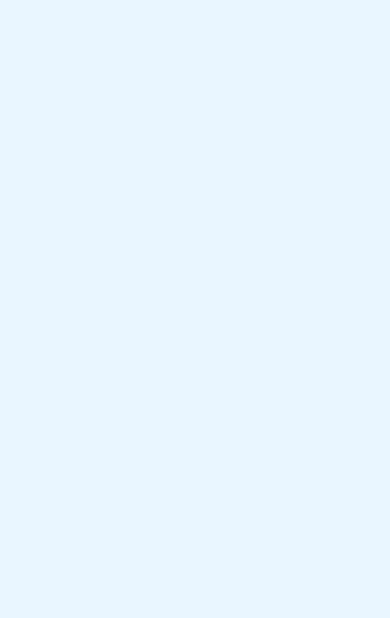
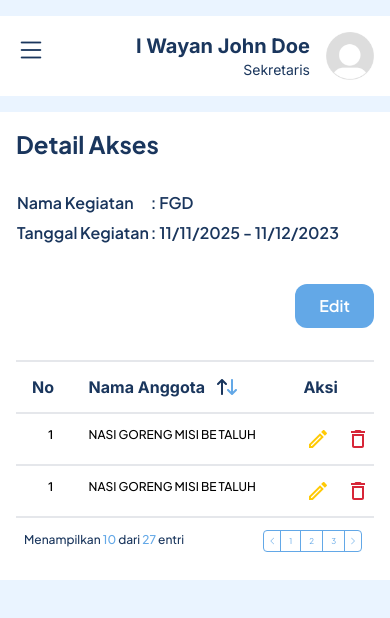
Before and after one commit to SIC-Unud/sic-persuratan-fe, a Vue app: page /admin/manajemen-akses in a window 390 px wide. Before the commit this address had no page. Shown: the top 618 px of the page. Built offline with nearby package versions, Linux system fonts and the light colour scheme.

Commit message:
style: responsive mobile ui

```diff
--- a/src/layout/DashboardLayout.vue
+++ b/src/layout/DashboardLayout.vue
@@ -25,7 +25,7 @@
 
     <div class="container font-inter col-span-12 lg:col-span-10 lg:pr-4">
 
-      <header class="w-full mt-4 flex justify-between lg:justify-end bg-white rounded-3xl p-4">
+      <header class="w-full mt-4 flex justify-between lg:justify-end bg-white lg:rounded-3xl p-4">
         <div class="lg:hidden">
           <i class="bi bi-list text-3xl text-secondary cursor-pointer" @click="toggleSidebar"></i>
         </div>
@@ -39,7 +39,7 @@
       </header>
 
       <main class="md:col-span-9">
-        <div class="container bg-white rounded-3xl p-4 mt-4">
+        <div class="container bg-white lg:rounded-3xl p-4 mt-4">
           <slot></slot>
         </div>
       </main>
--- a/src/layout/DetailAkses.vue
+++ b/src/layout/DetailAkses.vue
@@ -2,11 +2,11 @@
     <!-- Tombol Tambah data -->
     <div class="flex justify-between">
         <h1 class="font-jakarta-sans font-bold text-2xl text-secondary">Detail Akses</h1>
-        <button class="flex py-2 px-6 bg-primary rounded-xl gap-2 text-white">Edit</button>
+        <button class="md:flex md:py-2 px-6 md:bg-primary md:rounded-xl md:gap-2 md:text-white hidden">Edit</button>
     </div>
 
     <!-- kegiatan -->
-     <div class="mt-7 mb-8 text-secondary font-jakarta-sans font-semibold text-<20px>/[28px]">
+    <div class="mt-7 mb-8 text-secondary font-jakarta-sans font-semibold text-base/[28px]">
         <tr>
             <td>Nama Kegiatan</td>
             <td>: FGD</td>
@@ -14,12 +14,16 @@
 
         <tr>
             <td>Tanggal Kegiatan</td>
-            <td class="text-<16px>/[28px]">: 11/11/2025 - 11/12/2023</td>
+            <td>: 11/11/2025 - 11/12/2023</td>
         </tr>
+
+        <div class="flex justify-end mt-9">
+            <button class="py-2 px-6 bg-primary rounded-xl gap-2 text-white lg:hidden">Edit</button>
+        </div>
      </div>
 
     <!-- header -->
-    <div class="flex justify-between pt-3">
+    <div class="md:flex md:justify-between md:pt-3 hidden">
         <!-- tampilan -->
         <div class="flex gap-2">
             <p>Tampilkan</p>
@@ -60,10 +64,10 @@
         <!-- header tabel -->
         <table class="w-full table-auto mt-5">
             <!-- table head -->
-            <thead class="border-y-2 font-bold text-secondary w-full">
-                <tr class="grid grid-cols-12 py-3">
+            <thead class="border-t-2 font-bold text-secondary w-full">
+                <tr class="grid md:grid-cols-12 grid-cols-5 py-3">
                     <td class="text-left justify-self-start pl-4">No</td>
-                    <td class="flex col-span-8 items-center">
+                    <td class="flex md:col-span-8 col-span-3 items-center ">
                         <h1 class="mr-3">Nama Anggota</h1>
                         <svg width="10" height="16" viewBox="0 0 10 16" fill="none" xmlns="http://www.w3.org/2000/svg">
                             <path fill-rule="evenodd" clip-rule="evenodd" d="M3.99992 15V3.414L1.70692 5.707C1.51832 5.88916 1.26571 5.98995 1.00352 5.98767C0.741321 5.9854 0.490509 5.88023 0.3051 5.69482C0.119692 5.50941 0.0145236 5.2586 0.0122452 4.9964C0.00996676 4.7342 0.110761 4.4816 0.292919 4.293L4.29292 0.292999C4.48045 0.105528 4.73475 0.000213623 4.99992 0.000213623C5.26508 0.000213623 5.51939 0.105528 5.70692 0.292999L9.70692 4.293C9.88908 4.4816 9.98987 4.7342 9.98759 4.9964C9.98531 5.2586 9.88014 5.50941 9.69474 5.69482C9.50933 5.88023 9.25852 5.9854 8.99632 5.98767C8.73412 5.98995 8.48152 5.88916 8.29292 5.707L5.99992 3.414V15C5.99992 15.2652 5.89456 15.5196 5.70703 15.7071C5.51949 15.8946 5.26514 16 4.99992 16C4.7347 16 4.48035 15.8946 4.29281 15.7071C4.10528 15.5196 3.99992 15.2652 3.99992 15Z" fill="#1A365D"/>
@@ -72,7 +76,7 @@
                             <path fill-rule="evenodd" clip-rule="evenodd" d="M3.99992 1V12.586L1.70692 10.293C1.51832 10.1108 1.26571 10.01 1.00352 10.0123C0.741321 10.0146 0.490509 10.1198 0.3051 10.3052C0.119692 10.4906 0.0145236 10.7414 0.0122452 11.0036C0.00996676 11.2658 0.110761 11.5184 0.292919 11.707L4.29292 15.707C4.48045 15.8945 4.73475 15.9998 4.99992 15.9998C5.26508 15.9998 5.51939 15.8945 5.70692 15.707L9.70692 11.707C9.88908 11.5184 9.98987 11.2658 9.98759 11.0036C9.98531 10.7414 9.88014 10.4906 9.69474 10.3052C9.50933 10.1198 9.25852 10.0146 8.99632 10.0123C8.73412 10.01 8.48152 10.1108 8.29292 10.293L5.99992 12.586V1C5.99992 0.734784 5.89456 0.48043 5.70703 0.292893C5.51949 0.105357 5.26514 0 4.99992 0C4.7347 0 4.48035 0.105357 4.29281 0.292893C4.10528 0.48043 3.99992 0.734784 3.99992 1Z" fill="#63A8E7"/>
                         </svg>
                     </td>
-                    <td class="col-span-3 justify-self-center">Aksi</td>
+                    <td class="md:col-span-3 md:justify-self-center">Aksi</td>
                 </tr>
             </thead>
 
@@ -80,17 +84,17 @@
             <tbody>
 
                 <!-- satu baris -->
-                <tr class="grid grid-cols-12 py-3 border-b-2 items-center">
-                    <td class="text-left justify-self-start pl-8 font-inter text-xs font-medium">1</td>
-                    <td class="flex col-span-8 justify-self-start text-xs font-medium font-jakarta-sans">I Wayan Deasa Putra</td>
-                    <td class="col-span-3 justify-self-center flex justify-center gap-4 pl-8">
+                <tr class="grid border-t-2 md:grid-cols-12 grid-cols-5 py-3">
+                    <td class="text-left justify-self-start pl-8 font-inter text-xs md:text-base font-medium">1</td>
+                    <td class="flex md:col-span-8 col-span-3 justify-self-start text-xs md:text-base font-medium font-jakarta-sans">NASI GORENG MISI BE TALUH</td>
+                    <td class="md:col-span-3 justify-self-center flex justify-center gap-4 md:pl-8">
                             <button>
-                                <svg width="30" height="30" viewBox="0 0 36 36" fill="none" xmlns="http://www.w3.org/2000/svg">
+                                <svg class="w-full lg:h-[30px] h-6" viewBox="0 0 36 36" fill="none" xmlns="http://www.w3.org/2000/svg">
                                     <path d="M21.088 13.53L22.468 14.91L8.87805 28.5H7.49805V27.12L21.088 13.53ZM26.488 4.5C26.113 4.5 25.723 4.65 25.438 4.935L22.693 7.68L28.318 13.305L31.063 10.56C31.648 9.975 31.648 9.03 31.063 8.445L27.553 4.935C27.253 4.635 26.878 4.5 26.488 4.5ZM21.088 9.285L4.49805 25.875V31.5H10.123L26.713 14.91L21.088 9.285Z" fill="#FFCA05"/>
                                 </svg>
                             </button>
                             <button>
-                                <svg width="30" height="30" viewBox="0 0 36 36" fill="none" xmlns="http://www.w3.org/2000/svg">
+                                <svg class="w-full lg:h-[30px] h-6" viewBox="0 0 36 36" fill="none" xmlns="http://www.w3.org/2000/svg">
                                     <path d="M24 13.5V28.5H12V13.5H24ZM21.75 4.5H14.25L12.75 6H7.5V9H28.5V6H23.25L21.75 4.5ZM27 10.5H9V28.5C9 30.15 10.35 31.5 12 31.5H24C25.65 31.5 27 30.15 27 28.5V10.5Z" fill="#D72638"/>
                                 </svg>
                             </button>
@@ -98,57 +102,59 @@
                 </tr>
 
                 <!-- satu baris -->
-                <tr class="grid grid-cols-12 py-3 border-b-2 items-center">
-                    <td class="text-left justify-self-start pl-8 font-inter text-xs font-medium">1</td>
-                    <td class="flex col-span-8 justify-self-start text-xs font-medium font-jakarta-sans">I Wayan Deasa Putra</td>
-                    <td class="col-span-3 justify-self-center flex justify-center gap-4 pl-8">
+                <tr class="grid border-t-2 md:grid-cols-12 grid-cols-5 py-3">
+                    <td class="text-left justify-self-start pl-8 font-inter text-xs md:text-base font-medium">1</td>
+                    <td class="flex md:col-span-8 col-span-3 justify-self-start text-xs md:text-base font-medium font-jakarta-sans">NASI GORENG MISI BE TALUH</td>
+                    <td class="md:col-span-3 justify-self-center flex justify-center gap-4 md:pl-8">
                             <button>
-                                <svg width="30" height="30" viewBox="0 0 36 36" fill="none" xmlns="http://www.w3.org/2000/svg">
+                                <svg class="w-full lg:h-[30px] h-6" viewBox="0 0 36 36" fill="none" xmlns="http://www.w3.org/2000/svg">
                                     <path d="M21.088 13.53L22.468 14.91L8.87805 28.5H7.49805V27.12L21.088 13.53ZM26.488 4.5C26.113 4.5 25.723 4.65 25.438 4.935L22.693 7.68L28.318 13.305L31.063 10.56C31.648 9.975 31.648 9.03 31.063 8.445L27.553 4.935C27.253 4.635 26.878 4.5 26.488 4.5ZM21.088 9.285L4.49805 25.875V31.5H10.123L26.713 14.91L21.088 9.285Z" fill="#FFCA05"/>
                                 </svg>
                             </button>
                             <button>
-                                <svg width="30" height="30" viewBox="0 0 36 36" fill="none" xmlns="http://www.w3.org/2000/svg">
+                                <svg class="w-full lg:h-[30px] h-6" viewBox="0 0 36 36" fill="none" xmlns="http://www.w3.org/2000/svg">
                                     <path d="M24 13.5V28.5H12V13.5H24ZM21.75 4.5H14.25L12.75 6H7.5V9H28.5V6H23.25L21.75 4.5ZM27 10.5H9V28.5C9 30.15 10.35 31.5 12 31.5H24C25.65 31.5 27 30.15 27 28.5V10.5Z" fill="#D72638"/>
                                 </svg>
                             </button>
                     </td>
                 </tr>
+
+
             </tbody>
         </table>
     </div>
 
     <!-- opsi bawah -->
-    <div class="flex justify-between mt-6">
+    <div class="flex justify-between border-t-2">
         <!-- menampilkan -->
-        <div>
-            <h1 class="font-jakarta-sans font-medium text-<20px>/[28px] text-secondary">Menampilkan <span class="text-primary font-jakarta-sans">10</span> dari <span class="text-primary font-jakarta-sans">27</span> entri</h1>
+        <div class="md:m-4 md:mt-6 m-2">
+            <h1 class="font-jakarta-sans font-medium md:text-xl text-xs/[28px] text-secondary">Menampilkan <span class="text-primary font-jakarta-sans">10</span> dari <span class="text-primary font-jakarta-sans">27</span> entri</h1>
         </div>
 
         <!-- halaman -->
-        <div class="flex items-center space-x-0 border rounded-lg border-primary overflow-hidden text-primary">
+        <div class="flex items-center md:m-5 md:mr-3 m-3 space-x-0 border md:rounded-lg rounded-[4px] border-primary overflow-hidden text-primary">
             <!-- Tombol panah kiri -->
-            <button class="px-3 py-2 border-r border-primary">
+            <button class="md:p-2 p-1 border-r md:text-base text-[8px] border-primary h-full">
                 <i class="bi-chevron-left"></i>
             </button>
 
             <!-- Page 1 (aktif) -->
-            <button class="px-4 py-2 border-r border-primary font-jakarta-sans focus:bg-primary focus:text-white">
+            <button class="md:px-3 md:py-2 px-2 py-1 border-r border-primary font-jakarta-sans md:text-base text-[8px] h-full focus:bg-primary focus:text-white">
                 1
             </button>
 
             <!-- Page 2 -->
-            <button class="px-4 py-2 border-r border-primary font-jakarta-sans  focus:bg-primary focus:text-white">
+            <button class="md:px-3 md:py-2 px-2 py-1 border-r border-primary font-jakarta-sans md:text-base text-[8px] h-full focus:bg-primary focus:text-white">
                 2
             </button>
 
             <!-- Page 3 -->
-            <button class="px-4 py-2 border-r border-primary font-jakarta-sans  focus:bg-primary focus:text-white">
+            <button class="md:px-3 md:py-2 px-2 py-1 border-r border-primary font-jakarta-sans md:text-base text-[8px] h-full focus:bg-primary focus:text-white">
                 3
             </button>
 
             <!-- Tombol panah kanan -->
-            <button class="px-3 py-2">
+            <button class="md:p-2 p-1 md:text-base text-[8px]">
                 <i class="bi bi-chevron-right"></i>
             </button>
         </div>
--- a/src/layout/ManagementAkses.vue
+++ b/src/layout/ManagementAkses.vue
@@ -1,11 +1,11 @@
-<template>
+<template id="manajemen-akses">
     <!-- Tombol Tambah data -->
     <div>
-        <button class="flex justify-self-end py-2 px-6 bg-primary rounded-xl gap-2 text-white" @click="TambahData">Tambah Data</button>
+        <RouterLink to="/tambah-data" class="flex justify-self-end py-2 px-6 bg-primary rounded-xl gap-2 text-white">Tambah Data</RouterLink>
     </div>
 
     <!-- header -->
-    <div class="flex justify-between pt-3">
+    <div class="md:flex md:justify-between md:pt-3 hidden">
         <!-- tampilan -->
         <div class="flex gap-2">
             <label>Tampilkan</label>
@@ -43,12 +43,12 @@
 
     <div>
         <!-- header tabel -->
-        <table class="w-full table-auto mt-5">
+        <table class="w-full md:table-auto md:mt-5 mt-16">
             <!-- table head -->
-            <thead class="border-y-2 font-bold text-secondary w-full">
-                <tr class="grid grid-cols-12 py-3">
+            <thead class="border-t-2 font-bold text-secondary w-full">
+                <tr class="grid md:grid-cols-12 grid-cols-5 py-3">
                     <td class="text-left justify-self-start pl-4">No</td>
-                    <td class="flex col-span-8 items-center">
+                    <td class="flex md:col-span-8 col-span-3 items-center ">
                         <h1 class="mr-3">Nama Kegiatan</h1>
                         <svg width="10" height="16" viewBox="0 0 10 16" fill="none" xmlns="http://www.w3.org/2000/svg">
                             <path fill-rule="evenodd" clip-rule="evenodd" d="M3.99992 15V3.414L1.70692 5.707C1.51832 5.88916 1.26571 5.98995 1.00352 5.98767C0.741321 5.9854 0.490509 5.88023 0.3051 5.69482C0.119692 5.50941 0.0145236 5.2586 0.0122452 4.9964C0.00996676 4.7342 0.110761 4.4816 0.292919 4.293L4.29292 0.292999C4.48045 0.105528 4.73475 0.000213623 4.99992 0.000213623C5.26508 0.000213623 5.51939 0.105528 5.70692 0.292999L9.70692 4.293C9.88908 4.4816 9.98987 4.7342 9.98759 4.9964C9.98531 5.2586 9.88014 5.50941 9.69474 5.69482C9.50933 5.88023 9.25852 5.9854 8.99632 5.98767C8.73412 5.98995 8.48152 5.88916 8.29292 5.707L5.99992 3.414V15C5.99992 15.2652 5.89456 15.5196 5.70703 15.7071C5.51949 15.8946 5.26514 16 4.99992 16C4.7347 16 4.48035 15.8946 4.29281 15.7071C4.10528 15.5196 3.99992 15.2652 3.99992 15Z" fill="#1A365D"/>
@@ -57,7 +57,7 @@
                             <path fill-rule="evenodd" clip-rule="evenodd" d="M3.99992 1V12.586L1.70692 10.293C1.51832 10.1108 1.26571 10.01 1.00352 10.0123C0.741321 10.0146 0.490509 10.1198 0.3051 10.3052C0.119692 10.4906 0.0145236 10.7414 0.0122452 11.0036C0.00996676 11.2658 0.110761 11.5184 0.292919 11.707L4.29292 15.707C4.48045 15.8945 4.73475 15.9998 4.99992 15.9998C5.26508 15.9998 5.51939 15.8945 5.70692 15.707L9.70692 11.707C9.88908 11.5184 9.98987 11.2658 9.98759 11.0036C9.98531 10.7414 9.88014 10.4906 9.69474 10.3052C9.50933 10.1198 9.25852 10.0146 8.99632 10.0123C8.73412 10.01 8.48152 10.1108 8.29292 10.293L5.99992 12.586V1C5.99992 0.734784 5.89456 0.48043 5.70703 0.292893C5.51949 0.105357 5.26514 0 4.99992 0C4.7347 0 4.48035 0.105357 4.29281 0.292893C4.10528 0.48043 3.99992 0.734784 3.99992 1Z" fill="#63A8E7"/>
                         </svg>
                     </td>
-                    <td class="col-span-3 justify-self-center">Aksi</td>
+                    <td class="md:col-span-3 md:justify-self-center">Aksi</td>
                 </tr>
             </thead>
 
@@ -65,40 +65,45 @@
             <tbody>
 
                 <!-- satu baris -->
-                <tr class="grid grid-cols-12 py-3 border-b-2 items-center">
-                    <td class="text-left justify-self-start pl-8 font-inter text-xs font-medium">1</td>
-                    <td class="flex col-span-8 justify-self-start text-xs font-medium font-jakarta-sans">NASI GORENG MISI BE TALUH</td>
-                    <td class="col-span-3 justify-self-center flex justify-center gap-4 pl-8">
+                <tr class="grid border-t-2 md:grid-cols-12 grid-cols-5 py-3">
+                    <td class="text-left justify-self-start pl-8 font-inter text-xs md:text-base font-medium">1</td>
+                    <td class="flex md:col-span-8 col-span-3 justify-self-start text-xs md:text-base font-medium font-jakarta-sans">NASI GORENG MISI BE TALUH</td>
+                    <td class="md:col-span-3 justify-self-center flex justify-center gap-4 md:pl-8">
+                            <RouterLink to="/detail-akses">
+                                <svg class="w-full lg:h-[30px] h-6" viewBox="0 0 36 36" fill="none" xmlns="http://www.w3.org/2000/svg">
+                                    <path d="M18 9.75C23.685 9.75 28.755 12.945 31.23 18C28.755 23.055 23.685 26.25 18 26.25C12.315 26.25 7.245 23.055 4.77 18C7.245 12.945 12.315 9.75 18 9.75ZM18 6.75C10.5 6.75 4.095 11.415 1.5 18C4.095 24.585 10.5 29.25 18 29.25C25.5 29.25 31.905 24.585 34.5 18C31.905 11.415 25.5 6.75 18 6.75ZM18 14.25C20.07 14.25 21.75 15.93 21.75 18C21.75 20.07 20.07 21.75 18 21.75C15.93 21.75 14.25 20.07 14.25 18C14.25 15.93 15.93 14.25 18 14.25ZM18 11.25C14.28 11.25 11.25 14.28 11.25 18C11.25 21.72 14.28 24.75 18 24.75C21.72 24.75 24.75 21.72 24.75 18C24.75 14.28 21.72 11.25 18 11.25Z" fill="#63A8E7"/>
+                                </svg>
+                            </RouterLink>
+                            <RouterLink to="/">
+                                <svg class="w-full lg:h-[30px] h-6" viewBox="0 0 36 36" fill="none" xmlns="http://www.w3.org/2000/svg">
+                                    <path d="M24 13.5V28.5H12V13.5H24ZM21.75 4.5H14.25L12.75 6H7.5V9H28.5V6H23.25L21.75 4.5ZM27 10.5H9V28.5C9 30.15 10.35 31.5 12 31.5H24C25.65 31.5 27 30.15 27 28.5V10.5Z" fill="#D72638"/>
+                                </svg>
+                            </RouterLink>
+                    </td>
+                </tr>
+
+                <!-- satu baris -->
+                <tr class="grid border-t-2 md:grid-cols-12 grid-cols-5 py-3">
+                    <td class="text-left justify-self-start pl-8 font-inter text-xs md:text-base font-medium">2</td>
+                    <td class="flex md:col-span-8 col-span-3 justify-self-start text-xs md:text-base  font-medium font-jakarta-sans">DR. DRS, IDA BAGUS DEASA PUTRA KEMENUH SATRIA WIBAWA SANTOSO, S.KOM,., M.KOM</td>
+                    <td class="md:col-span-3 justify-self-center flex justify-center gap-4 md:pl-8">
                             <button>
-                                <svg width="30" height="30" viewBox="0 0 36 36" fill="none" xmlns="http://www.w3.org/2000/svg">
+                                <svg class="w-full lg:h-[30px] h-6" viewBox="0 0 36 36" fill="none" xmlns="http://www.w3.org/2000/svg">
                                     <path d="M18 9.75C23.685 9.75 28.755 12.945 31.23 18C28.755 23.055 23.685 26.25 18 26.25C12.315 26.25 7.245 23.055 4.77 18C7.245 12.945 12.315 9.75 18 9.75ZM18 6.75C10.5 6.75 4.095 11.415 1.5 18C4.095 24.585 10.5 29.25 18 29.25C25.5 29.25 31.905 24.585 34.5 18C31.905 11.415 25.5 6.75 18 6.75ZM18 14.25C20.07 14.25 21.75 15.93 21.75 18C21.75 20.07 20.07 21.75 18 21.75C15.93 21.75 14.25 20.07 14.25 18C14.25 15.93 15.93 14.25 18 14.25ZM18 11.25C14.28 11.25 11.25 14.28 11.25 18C11.25 21.72 14.28 24.75 18 24.75C21.72 24.75 24.75 21.72 24.75 18C24.75 14.28 21.72 11.25 18 11.25Z" fill="#63A8E7"/>
                                 </svg>
                             </button>
                             <button>
-                                <svg width="30" height="30" viewBox="0 0 36 36" fill="none" xmlns="http://www.w3.org/2000/svg">
-                                    <path d="M24 13.5V28.5H12V13.5H24ZM21.75 4.5H14.25L12.75 6H7.5V9H28.5V6H23.25L21.75 4.5ZM27 10.5H9V28.5C9 30.15 10.35 31.5 12 31.5H24C25.65 31.5 27 30.15 27 28.5V10.5Z" fill="#D72638"/>
-                                </svg>
-                            </button>
-                        </td>
-                    </tr>
-
-                    <!-- satu baris -->
-                    <tr class="grid grid-cols-12 py-3 border-b-2 items-center">
-                        <td class="text-left justify-self-start pl-8 font-inter text-xs font-medium">2</td>
-                        <td class="flex col-span-8 justify-self-start text-xs font-medium font-jakarta-sans">SICKHATON</td>
-                        <td class="col-span-3 justify-self-center flex justify-center gap-4 pl-8">
-                            <button>
-                                <svg width="30" height="30" viewBox="0 0 36 36" fill="none" xmlns="http://www.w3.org/2000/svg">
-                                    <path d="M18 9.75C23.685 9.75 28.755 12.945 31.23 18C28.755 23.055 23.685 26.25 18 26.25C12.315 26.25 7.245 23.055 4.77 18C7.245 12.945 12.315 9.75 18 9.75ZM18 6.75C10.5 6.75 4.095 11.415 1.5 18C4.095 24.585 10.5 29.25 18 29.25C25.5 29.25 31.905 24.585 34.5 18C31.905 11.415 25.5 6.75 18 6.75ZM18 14.25C20.07 14.25 21.75 15.93 21.75 18C21.75 20.07 20.07 21.75 18 21.75C15.93 21.75 14.25 20.07 14.25 18C14.25 15.93 15.93 14.25 18 14.25ZM18 11.25C14.28 11.25 11.25 14.28 11.25 18C11.25 21.72 14.28 24.75 18 24.75C21.72 24.75 24.75 21.72 24.75 18C24.75 14.28 21.72 11.25 18 11.25Z" fill="#63A8E7"/>
-                                </svg>
-                            </button>
-                            <button>
-                                <svg width="30" height="30" viewBox="0 0 36 36" fill="none" xmlns="http://www.w3.org/2000/svg">
+                                <svg class="w-full lg:h-[30px] h-6" viewBox="0 0 36 36" fill="none" xmlns="http://www.w3.org/2000/svg">
                                     <path d="M24 13.5V28.5H12V13.5H24ZM21.75 4.5H14.25L12.75 6H7.5V9H28.5V6H23.25L21.75 4.5ZM27 10.5H9V28.5C9 30.15 10.35 31.5 12 31.5H24C25.65 31.5 27 30.15 27 28.5V10.5Z" fill="#D72638"/>
                                 </svg>
                             </button>
                     </td>
                 </tr>
+
+
+
+
+
 
             </tbody>
         </table>
@@ -106,36 +111,36 @@
     </div>
 
     <!-- opsi bawah -->
-    <div class="flex justify-between mt-6">
+    <div class="flex justify-between border-t-2">
         <!-- menampilkan -->
-        <div>
-            <h1 class="font-jakarta-sans font-medium text-<20px>/[28px] text-secondary">Menampilkan <span class="text-primary font-jakarta-sans">10</span> dari <span class="text-primary font-jakarta-sans">27</span> entri</h1>
+        <div class="md:m-4 md:mt-6 m-2">
+            <h1 class="font-jakarta-sans font-medium md:text-xl text-xs/[28px] text-secondary">Menampilkan <span class="text-primary font-jakarta-sans">10</span> dari <span class="text-primary font-jakarta-sans">27</span> entri</h1>
         </div>
 
         <!-- halaman -->
-        <div class="flex items-center space-x-0 border rounded-lg border-primary overflow-hidden text-primary">
+        <div class="flex items-center md:m-5 md:mr-3 m-3 space-x-0 border md:rounded-lg rounded-[4px] border-primary overflow-hidden text-primary">
             <!-- Tombol panah kiri -->
-            <button class="px-3 py-2 border-r border-primary">
+            <button class="md:p-2 p-1 border-r md:text-base text-[8px] border-primary h-full">
                 <i class="bi-chevron-left"></i>
             </button>
 
             <!-- Page 1 (aktif) -->
-            <button class="px-4 py-2 border-r border-primary font-jakarta-sans focus:bg-primary focus:text-white">
+            <button class="md:px-3 md:py-2 px-2 py-1 border-r border-primary font-jakarta-sans md:text-base text-[8px] h-full focus:bg-primary focus:text-white">
                 1
             </button>
 
             <!-- Page 2 -->
-            <button class="px-4 py-2 border-r border-primary font-jakarta-sans  focus:bg-primary focus:text-white">
+            <button class="md:px-3 md:py-2 px-2 py-1 border-r border-primary font-jakarta-sans md:text-base text-[8px] h-full focus:bg-primary focus:text-white">
                 2
             </button>
 
             <!-- Page 3 -->
-            <button class="px-4 py-2 border-r border-primary font-jakarta-sans  focus:bg-primary focus:text-white">
+            <button class="md:px-3 md:py-2 px-2 py-1 border-r border-primary font-jakarta-sans md:text-base text-[8px] h-full focus:bg-primary focus:text-white">
                 3
             </button>
 
             <!-- Tombol panah kanan -->
-            <button class="px-3 py-2">
+            <button class="md:p-2 p-1 md:text-base text-[8px]">
                 <i class="bi bi-chevron-right"></i>
             </button>
         </div>
@@ -145,7 +150,11 @@
 </template>
 
 <script setup>
-import NavItem from '@/components/NavItem.vue';
+
 import TambahData from '@/popUp/TambahData.vue';
+import { RouterLink } from 'vue-router';
+
+
+
 
 </script>
--- a/src/popUp/EditData.vue
+++ b/src/popUp/EditData.vue
@@ -1,6 +1,6 @@
 <template>
-  <div class="flex flex-col w-[618px] h-[791px] mx-auto p-6 bg-white rounded-2xl shadow-md border">
-    <h2 class="text-2xl font-semibold text-secondary mb-14 font-jakarta-sans">Edit Data Akses</h2>
+  <div class="flex flex-col md:w-[618px] md:h-[791px] w-full h-screen mx-auto md:p-6 mt-14 bg-white md:rounded-2xl md:shadow-md md:border">
+    <h2 class="text-2xl font-semibold text-secondary md:mb-14 mb-9 font-jakarta-sans">Edit Data Akses</h2>
 
     <form class="space-y-6">
       <!-- Nama Kegiatan -->
@@ -10,7 +10,7 @@
       </div>
 
       <!-- Tanggal Mulai -->
-      <div class="grid grid-cols-2 gap-4">
+      <div class="grid md:grid-cols-2 gap-4">
         <div>
           <label class="block text-dark mb-2 font-jakarta-sans" >Tanggal Mulai</label>
           <div class="relative">
--- a/src/views/ManajemenAksesView.vue
+++ b/src/views/ManajemenAksesView.vue
@@ -1,10 +1,11 @@
 <template>
   <DashboardLayout>
-    <EditData></EditData>
+    <DetailAkses></DetailAkses>
   </DashboardLayout>
 </template>
 
 <script setup>
+
 import DashboardLayout from '@/layout/DashboardLayout.vue';
 import ManagementAkses from '@/layout/ManagementAkses.vue';
 import DetailAkses from '@/layout/DetailAkses.vue';
```
Also changed, not shown: src/popUp/TambahData.vue (+8 -4 lines), src/popUp/ValidasiPopup.vue (+4 -4 lines), src/router/index.js (+42 -8 lines).
